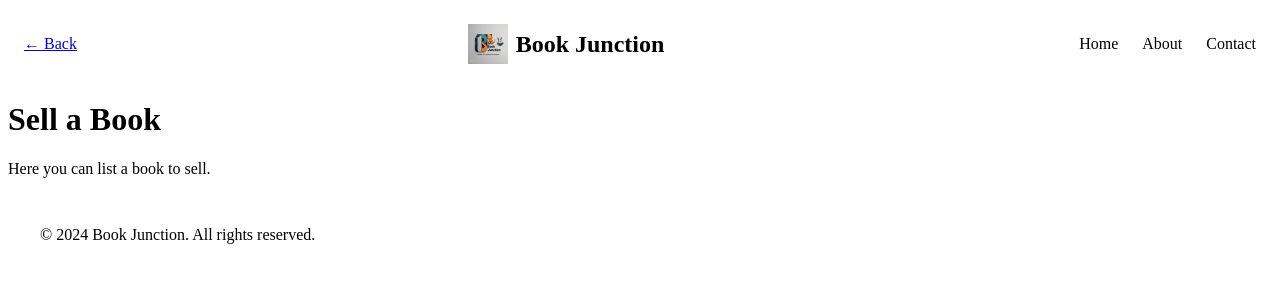
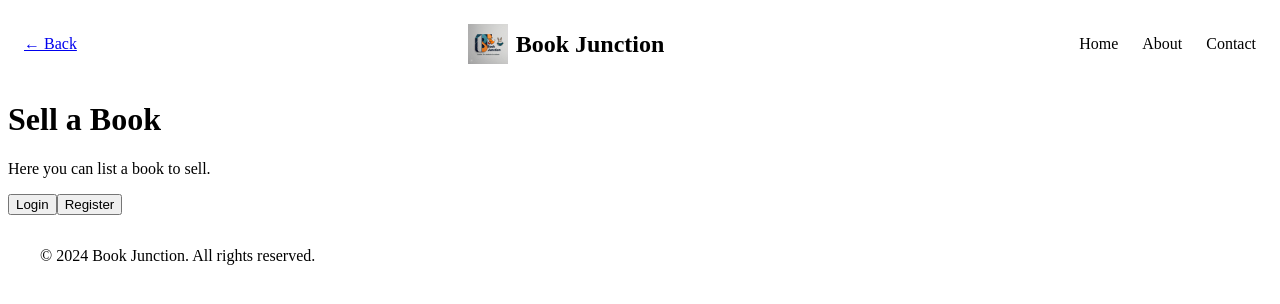
Before and after one commit to Magwaza22/book-app, a Vue app: page /sell in a window 1280 px wide. Shown: the top 304 px of the page. Built offline with nearby package versions, Linux system fonts and the light colour scheme.

Commit message:
SellABook

```diff
--- a/src/views/SellABook.vue
+++ b/src/views/SellABook.vue
@@ -2,6 +2,8 @@
   <div id="sell-a-book">
     <h1>Sell a Book</h1>
     <p>Here you can list a book to sell.</p>
+    <button @click="navigateTo('SignIn')">Login</button>
+    <button @click="navigateTo('SignUp')">Register</button>
   </div>
 </template>
 
@@ -10,6 +12,11 @@
 <script>
 export default {
   name: 'SellABook',
+  methods:{
+    navigateTo(page){
+      this.$router.push({ name: page});
+    },
+  },
 };
 </script>
 
```
